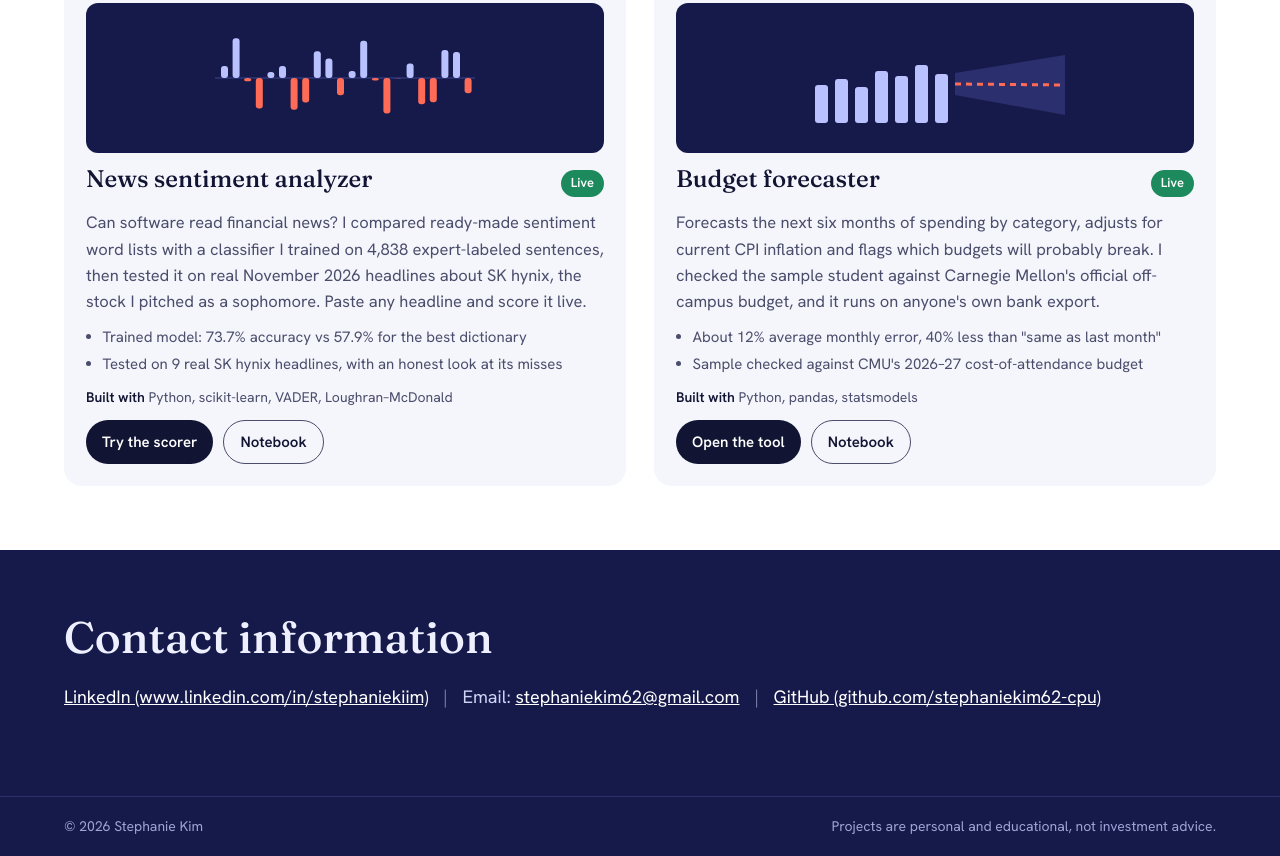
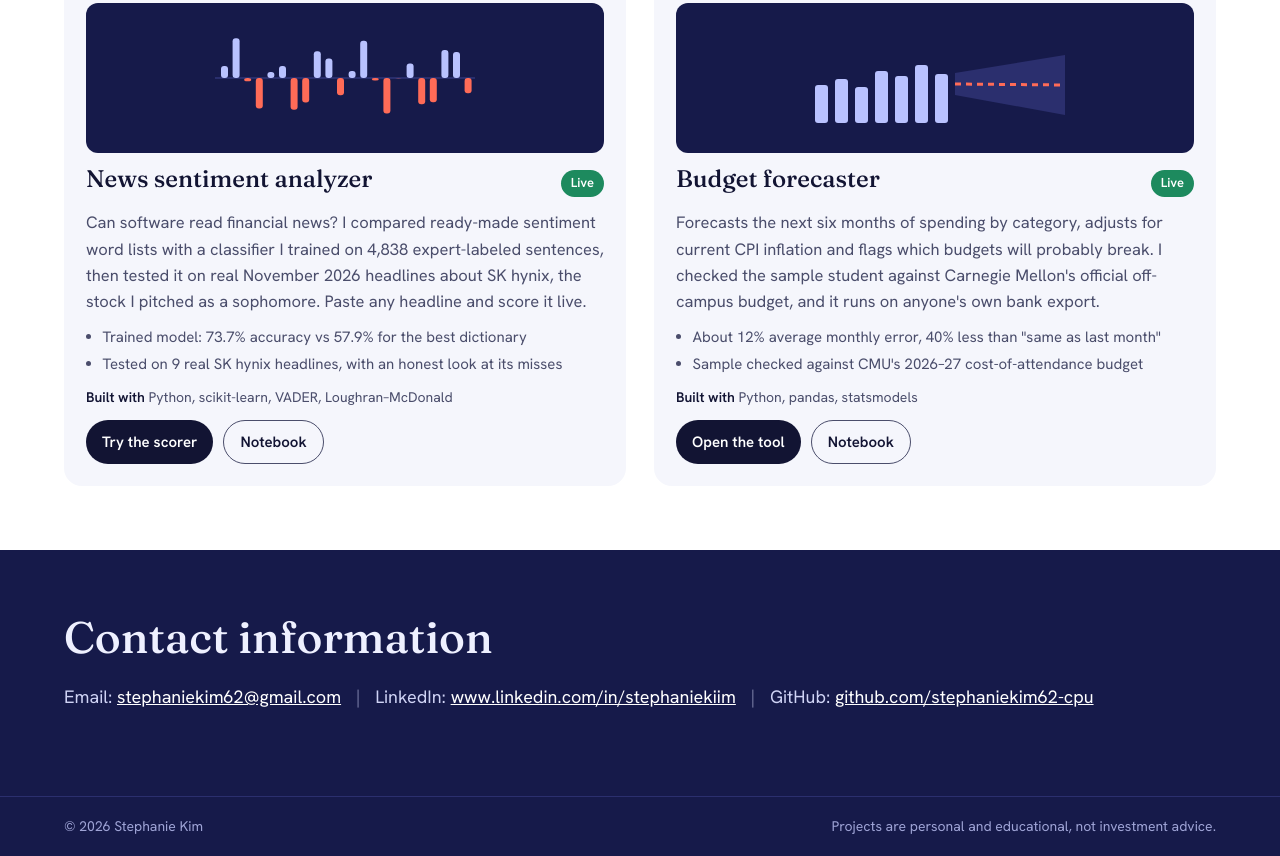
Before and after one commit to stephaniekim62-cpu/stephaniekim62-cpu.github.io, a plain HTML site: page index.html in a window 1280 px wide. Shown: the part 1437-2293 px from the top of the page. Drawn offline with Linux system fonts and the light colour scheme.

Commit message:
Add files via upload

```diff
--- a/index.html
+++ b/index.html
@@ -81,7 +81,7 @@ html{scroll-padding-top:20px}
 
 <section class="band contact" id="contact"><div class="wrap">
   <h2>Contact information</h2>
-  <p style="font-size:18px;max-width:none;line-height:1.9"><a href="https://www.linkedin.com/in/stephaniekiim" style="color:#fff">LinkedIn (www.linkedin.com/in/stephaniekiim)</a> <span style="opacity:.5;margin:0 10px">|</span> <span style="white-space:nowrap">Email: <a href="mailto:stephaniekim62@gmail.com" style="color:#fff">stephaniekim62@gmail.com</a></span> <span style="opacity:.5;margin:0 10px">|</span> <a href="https://github.com/stephaniekim62-cpu" style="color:#fff">GitHub (github.com/stephaniekim62-cpu)</a></p>
+  <p style="font-size:18px;max-width:none;line-height:1.9"><span style="white-space:nowrap">Email: <a href="mailto:stephaniekim62@gmail.com" style="color:#fff">stephaniekim62@gmail.com</a></span> <span style="opacity:.5;margin:0 10px">|</span> <span style="white-space:nowrap">LinkedIn: <a href="https://www.linkedin.com/in/stephaniekiim" style="color:#fff">www.linkedin.com/in/stephaniekiim</a></span> <span style="opacity:.5;margin:0 10px">|</span> <span style="white-space:nowrap">GitHub: <a href="https://github.com/stephaniekim62-cpu" style="color:#fff">github.com/stephaniekim62-cpu</a></span></p>
 </div></section>
 <footer><span>© 2026 Stephanie Kim</span><span>Projects are personal and educational, not investment advice.</span></footer>
 
```
